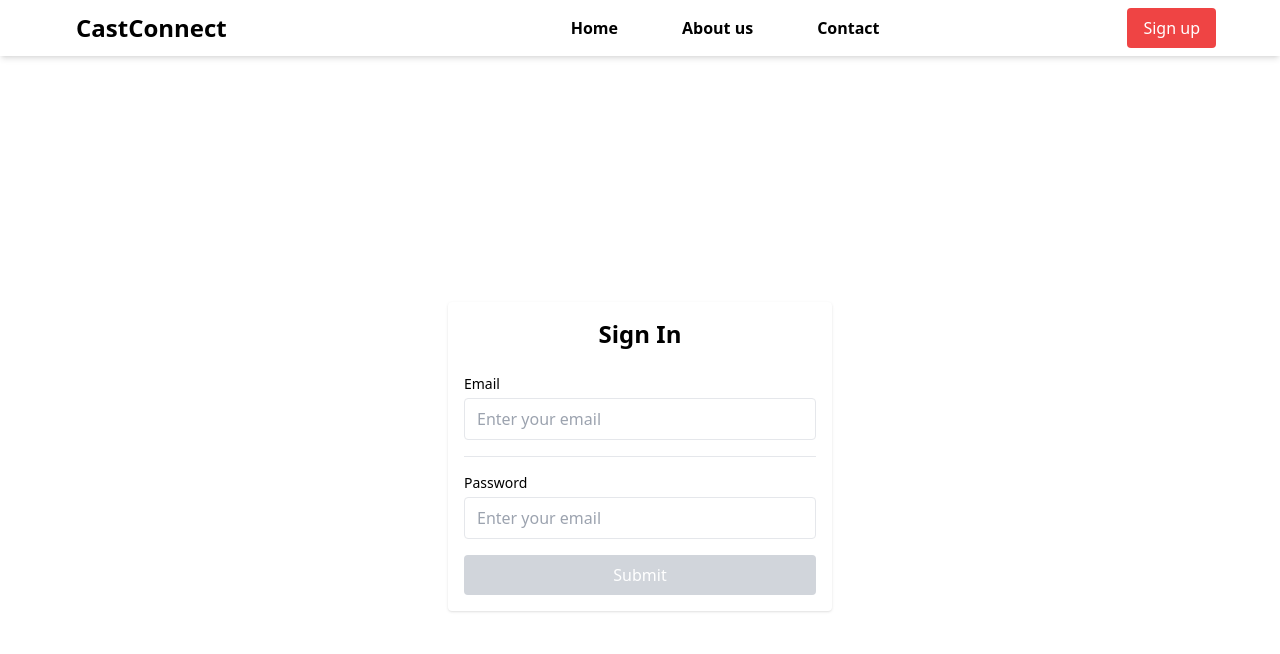
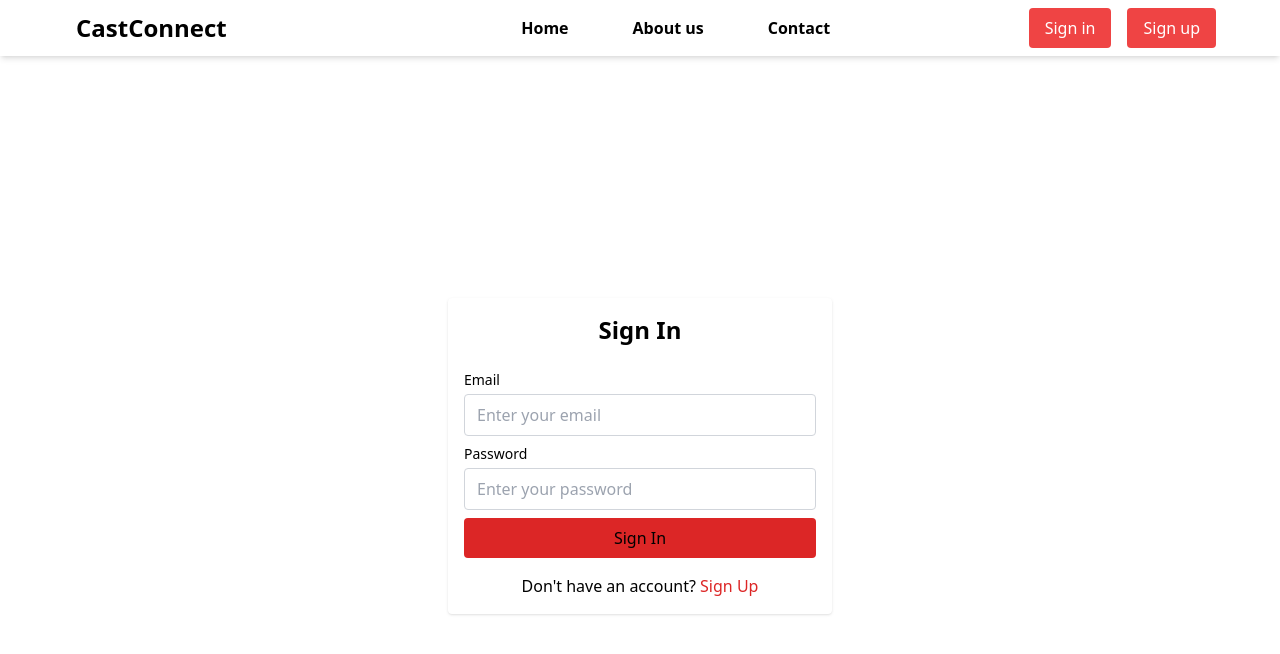
Before and after one commit to Amanraj1302/CC-FEfr, a React (Create React App) app: page /signIn in a window 1280 px wide. Shown: the top 654 px of the page. Built offline with nearby package versions, Linux system fonts and the light colour scheme.

Commit message:
new changes

```diff
--- a/package.json
+++ b/package.json
@@ -7,7 +7,10 @@
     "@testing-library/jest-dom": "^6.6.3",
     "@testing-library/react": "^16.3.0",
     "@testing-library/user-event": "^13.5.0",
+    "cors": "^2.8.5",
     "formik": "^2.4.6",
+    "js-cookie": "^3.0.5",
+    "lucide-react": "^0.511.0",
     "react": "^19.1.0",
     "react-dom": "^19.1.0",
     "react-icons": "^5.5.0",
@@ -42,7 +45,9 @@
     ]
   },
   "devDependencies": {
+    "@types/cors": "^2.8.18",
     "@types/jest": "^29.5.14",
+    "@types/js-cookie": "^3.0.6",
     "@types/node": "^22.15.21",
     "@types/react": "^19.1.5",
     "@types/react-dom": "^19.1.5",
--- a/src/Pages/SignIn.tsx
+++ b/src/Pages/SignIn.tsx
@@ -4,63 +4,119 @@ import { useState } from 'react';
 import { useNavigate } from 'react-router-dom';
 import { toast, ToastContainer } from 'react-toastify';
 import 'react-toastify/dist/ReactToastify.css';
+import { useFormik } from 'formik';
+import { loginSchema } from '../Schemas/index';
+
+type FormValues = {
+  email: string;
+  password: string;
+};
+
+const formFields = [
+  { id: 'email',
+     label: 'Email',
+      placeholder: 'Enter your email',
+      type: 'email' },
+  { id: 'password',
+     label: 'Password',
+     placeholder: 'Enter your password',
+     type: 'password' },
+
+  ] as const;
 
 export const SignIn: React.FC = () => {
 
- const [password, setpassword] = useState('');
-   const [email, setEmail] = useState('');
    const navigate = useNavigate();
 
+  const { values, handleBlur, errors, handleSubmit, touched, handleChange } = useFormik<FormValues>({
+      initialValues: {
+        email: "",
+        password: "",
+      },
+      onSubmit: async (values, action) => {
+        try {
+          const response = await fetch("http://localhost:5000/api/users/login", {
+            method: "POST",
+            headers: { "Content-Type": "application/json" },
+            credentials: "include",
+            body: JSON.stringify(values),
+          });
+          const data = await response.json();
+          if (!response.ok) {
+            toast.error(data.error || "Login failed");
+          } else {
+            toast.success("Login successful");
+            action.resetForm();
+            setTimeout(() => navigate("/dashboard"), 1000);
+          }
+        } catch (error: any) {
+          toast.error(error.message || "Something went wrong");
+          console.error(error);
+        }
+      },
+      validationSchema : loginSchema,
+ });
+ return (
+   <div className="min-h-screen flex items-center justify-center bg-white px-4">
+  <ToastContainer
+    className="z-50"position="top-center"autoClose={5000}hideProgressBar={false}
+    newestOnTop={false}closeOnClick
+    rtl={false}
+    pauseOnFocusLoss
+    draggable
+    pauseOnHover
+  />
 
-   const handleGetOtp = (): void => {
-
-       toast.success("OTP Sent");
-       setTimeout(() => {
-         navigate('/getotp');
-       }, 2000);
-     }
-
- return(
-<div className="min-h-screen flex items-center justify-center bg-white px-4 ">
   <div className="w-full max-w-sm bg-white p-4 rounded shadow">
     <h2 className="text-2xl font-bold text-center mb-6">Sign In</h2>
-
-        <label className="block text-sm mb-1">Email</label>
+    <form onSubmit={handleSubmit}>
+      {formFields.map(({ id, label, placeholder, type }) => (
+        <div key={id}>
+          <label htmlFor={id} className="block text-sm mb-1 font-medium">
+            {label}
+          </label>
           <input
-          type="email"
-          placeholder="Enter your email"
-          value={email}
-          onChange={(e) => setEmail(e.target.value)}
-          className="w-full border rounded px-3 py-2 mb-4 outline-none"
+            id={id}
+            name={id}
+            type={type}
+            placeholder={placeholder}
+            value={values[id as keyof FormValues]}
+            onChange={handleChange}
+            onBlur={handleBlur}
+            className={
+              errors[id as keyof FormValues] && touched[id as keyof FormValues]
+                ? "input-error w-full border border-red-500 rounded px-3 py-2 mb-2 outline-none"
+                : "w-full border border-gray-300 rounded px-3 py-2 mb-2 outline-none"
+            }
           />
-
-
-        <div className="flex items-center justify-center mb-4">
-          <hr className="flex-grow border-t" />
-
-          <hr className="flex-grow border-t" />
+          {errors[id as keyof FormValues] && touched[id as keyof FormValues] && (
+            <p className="text-red-500 text-sm mb-2">
+              {errors[id as keyof FormValues]}
+            </p>
+          )}
         </div>
-
-        <label className="block text-sm mb-1">Password</label>
-        <input
-          type="String"
-          placeholder="Enter your email"
-          value={password}
-          onChange={(e) => setpassword(e.target.value)}
-          className="w-full border rounded px-3 py-2 mb-4 outline-none"
-        />
+      ))}
 
       <button
-          onClick={handleGetOtp}
+        type="submit"
+        className="w-full py-2 rounded text-black bg-red-600 hover:bg-red-700 transition duration-200"
+      >
+        Sign In
+      </button>
+    </form>
 
-          className={`w-full py-2 rounded text-white ${password && email ? 'bg-red-600 hover:bg-red-700' : 'bg-gray-300 cursor-not-allowed'
-            }`}
+    <p className="mt-4 text-center">
+      Don't have an account?{" "}
+      <span
+        onClick={() => navigate("/signUp")}
+        className="text-red-600 cursor-pointer hover:underline"
       >
-          Submit
-        </button>
+        Sign Up
+      </span>
+    </p>
   </div>
-      <ToastContainer position="top-center" autoClose={3000} theme="colored" />
 </div>
 
   );
-};
+
+}
--- a/src/Pages/SignUp.tsx
+++ b/src/Pages/SignUp.tsx
@@ -4,7 +4,8 @@ import { toast, ToastContainer } from 'react-toastify';
 import 'react-toastify/dist/ReactToastify.css';
 import { useFormik } from 'formik';
 import { formSchema } from '../Schemas/index'
-import { useEffect } from 'react';
+import Cookies from "js-cookie";
+
 import { error } from 'console';
 
 type FormValues = {
@@ -24,21 +25,23 @@ const formFields = [
   {
     id: 'email',
     label: 'Email',
-    placeholder: 'Enter your Email',
-    type: 'text',
+    placeholder: 'Enter your email',
+    type: 'email',
   },
   {
     id: 'password',
-    label: 'Create Password',
-    placeholder: 'Enter your Password',
+    label: 'Password',
+    placeholder: 'Enter your password',
     type: 'password',
   },
   {
     id: 'confirmPassword',
     label: 'Confirm Password',
-    placeholder: 'Re-enter your Password',
+    placeholder: 'Confirm your password',
     type: 'password',
   },
+
+
 ] as const;
 
 
@@ -55,27 +58,39 @@ export const SignUp: React.FC = () => {
     },
 
     onSubmit: async (values, action) => {
+      try {
+        const response = await fetch("http://localhost:5000/api/users/register", {
+          method: "POST",
+          headers: { "Content-Type": "application/json" },
+          body: JSON.stringify(values),
+        });
 
-      console.log(values, action);
-      await new Promise((resolve) =>
-        setTimeout(resolve, 1000));
+        const data = await response.json();
+        if (!response.ok) {
+          toast.error(data.error || "Registration failed");
+        }else{
+          toast.success("Sign Up Successful");
           action.resetForm();
-
-      toast.success("Sign Up Successful");
-    },
+          setTimeout(() => navigate("/signIn"), 2000);
+        }
+        // navigate to the login page after successful registration
+      } catch (error: any) {
+        toast.error(error.message || "Something went wrong");
+        console.error(error);
+      }
+    }
+    ,
     validationSchema: formSchema,
 
   });
-  useEffect(() => {
-    console.log(errors);
-  }, [errors]);
+
 
   return (
 
-    <div className="min-h-screen flex items-center justify-center bg-white px-4 ">
+    <div className="min-h-screen flex items-center  justify-center bg-white px-4 ">
       <div className="w-full max-w-sm bg-white p-4 rounded shadow">
         <h2 className="text-2xl font-bold text-center mb-6">Sign Up</h2>
-
+        <form onSubmit={handleSubmit}>
           {formFields.map(({ id, label, placeholder, type }) => (
             <div key={id}>
               <label htmlFor={id} className="block text-sm mb-1">{label}</label>
@@ -93,7 +108,6 @@ export const SignUp: React.FC = () => {
                     : "w-full border rounded px-3 py-2 mb-4 outline-none"
                 }
               />
-
               {errors[id as keyof FormValues] && touched[id as keyof FormValues] && (
                 <p className="text-red-500 text-sm mb-2">
                   {errors[id as keyof FormValues]}
@@ -102,91 +116,13 @@ export const SignUp: React.FC = () => {
             </div>
           ))}
 
+          <button type="submit" className="w-full py-2 rounded text-black bg-red-600 hover:bg-red-700">
+            Submit
+          </button>
+        </form>
+
         <ToastContainer position="top-center" autoClose={3000} theme="colored" />
       </div>
     </div>
   )
 }
-
-
-
-
-
- {/* <form autoComplete="off" onSubmit={handleSubmit}>
-
-
-          <label className="block text-sm mb-1" > User Name</label>
-          <input
-            value={values.userName}
-            onChange={handleChange}
-            id='userName'
-            type='text'
-            placeholder='Enter your Name'
-            onBlur={handleBlur}
-            className={errors.userName && touched.userName ? "input-error" : ""
-              + "w-full border rounded px-3 py-2 mb-4 outline-none"}
-          />
-          {errors.userName && touched.userName && <p className="text-red-500 text-sm mb-2">{errors.userName}</p>}
-
-          <div className="flex items-center justify-center mb-4">
-            <hr className="flex-grow border-t" />
-
-            <hr className="flex-grow border-t" />
-          </div>
-
-          <label className="block text-sm mb-1"> Email</label>
-          <input
-            value={values.email}
-            onChange={handleChange}
-            id='email'
-            type='text'
-            placeholder='Enter your Email'
-            onBlur={handleBlur}
-            className={errors.email && touched.email ? "input-error" : ""
-              + " w-full border rounded px-3 py-2 mb-4 outline-none"}
-
-          />
-          {errors.email && touched.email && <p className="text-red-500 text-sm mb-2">{errors.email}</p>}
-
-          <div className="flex items-center justify-center mb-4">
-            <hr className="flex-grow border-t" />
-
-            <hr className="flex-grow border-t" />
-          </div>
-
-          <label className="block text-sm mb-1" >Create Password</label>
-          <input
-            value={values.password}
-            onChange={handleChange}
-            id='password'
-            type='text'
-            placeholder='Enter your Password'
-            onBlur={handleBlur}
-            className={errors.password && touched.password ? "input-error" : ""
-              + "w-full border rounded px-3 py-2 mb-4 outline-none"}
-          />
-          {errors.password && touched.password && <p className="text-red-500 text-sm mb-2">{errors.password}</p>}
-
-          <div className="flex items-center justify-center mb-4">
-            <hr className="flex-grow border-t" />
-
-            <hr className="flex-grow border-t" />
-          </div>
-
-          <label className="block text-sm mb-1" > Confirm Password</label>
-          <input
-            value={values.confirmPassword}
-            onChange={handleChange}
-            id='confirmPassword'
-            type='text'
-            placeholder='Re-enter your Password'
-            onBlur={handleBlur}
-            className={errors.confirmPassword && touched.confirmPassword ? "input-error" : ""
-              + "w-full border rounded px-3 py-2 mb-4 outline-none"}
-          />
-          {errors.confirmPassword && touched.confirmPassword && <p className="text-red-500 text-sm mb-2">{errors.confirmPassword}</p>}
-
-          <button type="submit" className="w-full py-2 rounded text-Black bg-red-600 hover:bg-red-700">
-            Submit
-          </button>
-        </form> */}
--- a/src/components/Navbar.tsx
+++ b/src/components/Navbar.tsx
@@ -1,19 +1,27 @@
 import React, { useState } from 'react';
 import { useLocation, useNavigate } from 'react-router-dom';
+import { User } from 'lucide-react';
+
 
 export const Navbar: React.FC = () => {
   const [isOpen, setIsOpen] = useState<boolean>(false);
-    const { pathname } = useLocation();
+  const { pathname } = useLocation();
 
   const showSignIn = pathname.split('/').at(-1) !== "signIn";
   const showSignUp = pathname.split('/').at(-1) !== "signUp";
+  const isAuthPage = ["/signIn", "/signUp", "/dashboard"].includes(pathname);
+
+
   const navigate = useNavigate();
 
   const handleSignInClick = () => {
     navigate('/signIn');
-  };
+
+  }
+
   const handlerSignUpClick = () => {
     navigate('/signUp')
+
   }
 
   return (
@@ -30,15 +38,18 @@ export const Navbar: React.FC = () => {
 
 
         <div className="hidden md:flex mr-14  space-x-4">
-          {showSignIn && (
-            <button className="px-4 py-2 bg-red-500 text-white rounded" onClick={handleSignInClick}>Sign in</button>
-          )}
-          {showSignUp &&
-            <button className="px-4 py-2 bg-red-500 text-white rounded" onClick={handlerSignUpClick}>Sign up</button>
-          }
+              {pathname.endsWith('/dashboard') ? (
+  <div className="text-gray-700">
+    <User size={28} className="cursor-pointer" />
+  </div>
+) : (
+  <>
+    <button className="px-4 py-2 bg-red-500 text-white rounded" onClick={handleSignInClick}>Sign in</button>
+    <button className="px-4 py-2 bg-red-500 text-white rounded" onClick={handlerSignUpClick}>Sign up</button>
+  </>
+)}
+
         </div>
-
-
         <button className="md:hidden" onClick={() => setIsOpen(!isOpen)} aria-label="Toggle mobile menu">
           <svg className="w-6 h-6" fill="none" stroke="currentColor" viewBox="0 0 24 24">
             <path strokeLinecap="round" strokeLinejoin="round" strokeWidth={2}
@@ -49,8 +60,6 @@ export const Navbar: React.FC = () => {
             />
           </svg>
         </button>
-
-
         {isOpen && (
           <div className="absolute top-full left-0 w-full bg-white shadow-md flex flex-col items-center space-y-4 py-4 md:hidden">
             <a href="#">Home</a>
@@ -62,5 +71,5 @@ export const Navbar: React.FC = () => {
         )}
       </nav>
     </div>
-  );
+  )
 };
--- a/src/components/Routers.tsx
+++ b/src/components/Routers.tsx
@@ -4,6 +4,7 @@ import { BrowserRouter as Router, Routes, Route } from 'react-router-dom';
 import { Home } from '../Pages/Home'
 import {GetOtp} from '../Pages/GetOtp'
 import { SignUp} from '../Pages/SignUp';
+import { Dashboard } from '../Pages/Dashboard';
 export const Routers:React.FC= () => {
   return (
 
@@ -12,6 +13,7 @@ export const Routers:React.FC= () => {
         <Route path="/signIn" element={<SignIn  />} />
         <Route path="/getotp" element={<GetOtp />} />
         <Route path="/signUp" element={<SignUp/>} />
+        <Route path="/dashboard" element={<Dashboard/>} />
       </Routes>
 
   );
```
Also changed, not shown: src/Pages/Dashboard.tsx (added, +7 -0 lines), src/Schemas/index.js (+8 -0 lines), 1 other file (tests, documents, lock files or other folders). Lines whose indentation alone changed are shown as unchanged.
